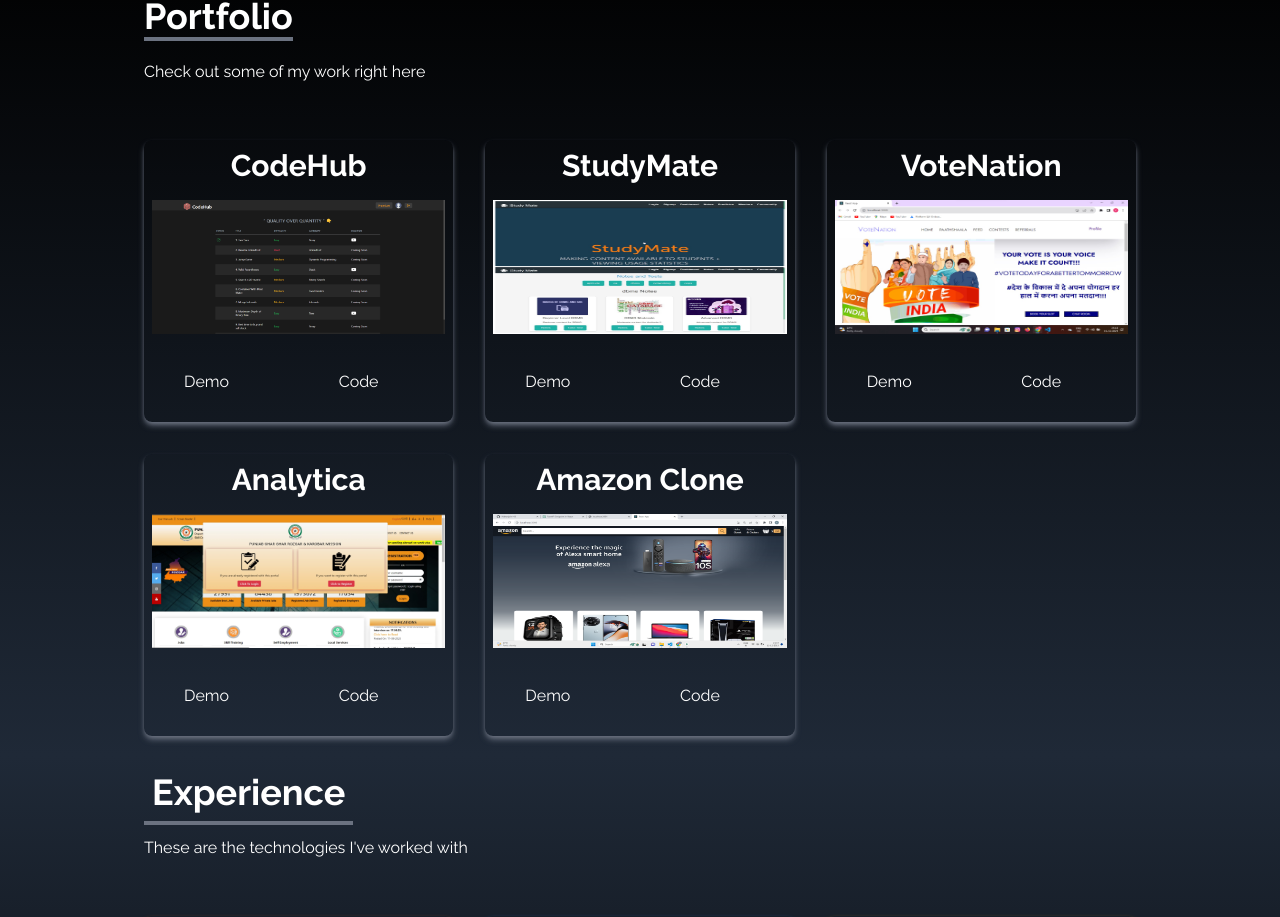
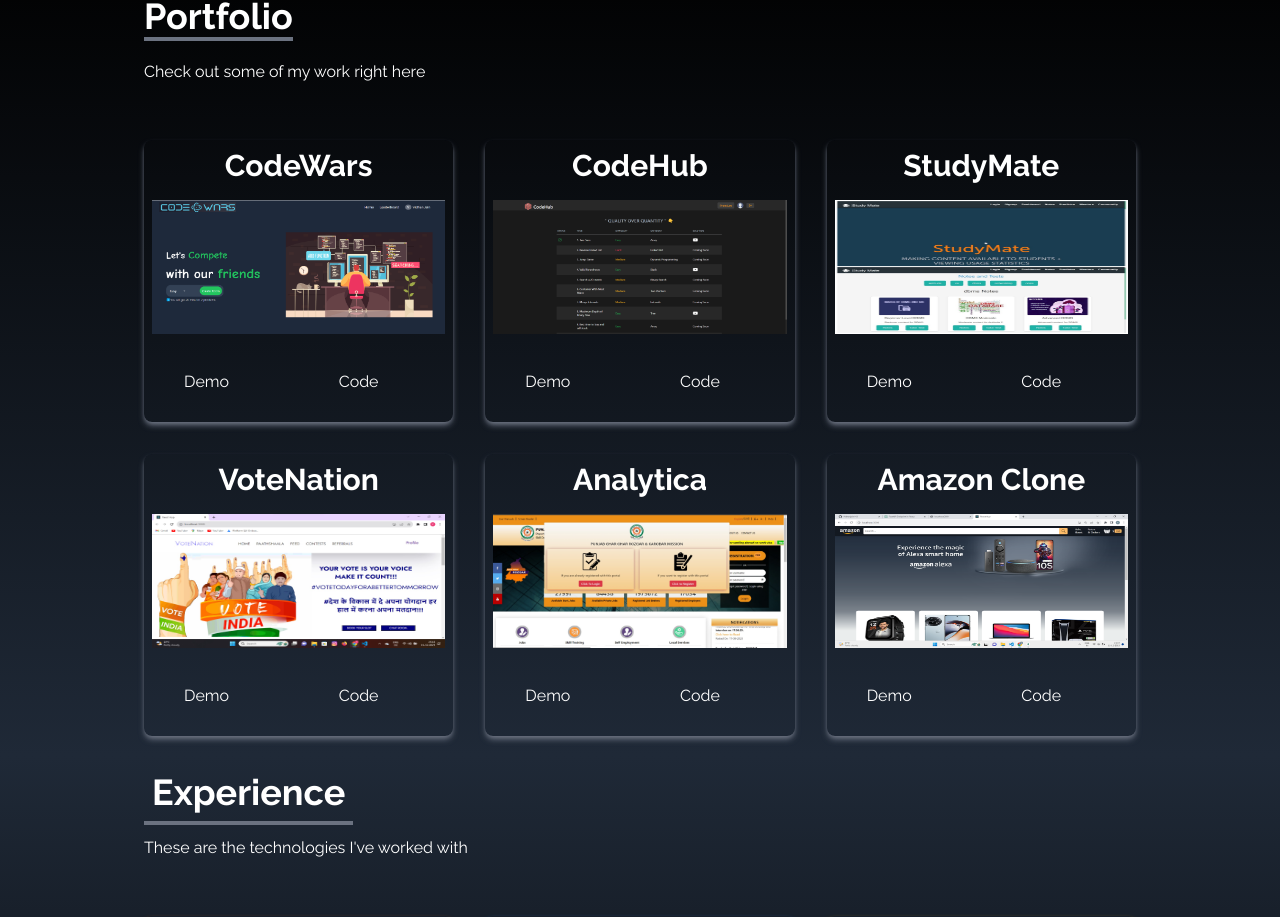
Before and after one commit to Vidhanjain143/portfolio, a React (Vite) app: page / in a window 1280 px wide. Shown: the part 1348-2265 px from the top of the page. Built offline with nearby package versions, Linux system fonts and the light colour scheme.

Commit message:
Added project codewars

```diff
--- a/src/components/Contact.jsx
+++ b/src/components/Contact.jsx
@@ -2,7 +2,7 @@ import React from "react";
 import contact from "../assets/contact.jpg"
 const Contact = () => {
   return (
-    <div name="contact" className="w-full h-screen bg-gradient-to-b from-gray-800 to-black p-4 text-white">
+    <div name="contact" className="w-screen h-screen bg-gradient-to-b from-gray-800 to-black p-4 text-white">
       <div className="flex flex-col p-4 justify-center max-w-screen-lg mx-auto h-full">
         <div className="pb-8">
           <p className="text-4xl font-bold inline border-b-4 border-gray-500">Contact</p>
--- a/src/components/Portfolio1.jsx
+++ b/src/components/Portfolio1.jsx
@@ -4,9 +4,11 @@ import studymate from "../assets/portfolio/studymate.png"
 import votenation from "../assets/portfolio/votenation.jpeg"
 import amazon from "../assets/portfolio/amazon.png"
 import analytica from "../assets/portfolio/analytica.jpeg"
+import codewars from "../assets/portfolio/codewars.png"
 
 const Portfolio1 = () => {
   const projects=[
+    { name:"CodeWars", src:codewars, demo:"https://code-wars-1.vercel.app",code:"https://github.com/Vidhanjain143/CodeWars"},
     { name:"CodeHub",src:codehub,demo:"https://code-hub-opal.vercel.app/",code:"https://github.com/Vidhanjain143/CodeHub"},
     { name:"StudyMate",src:studymate ,demo:"",code:"https://github.com/Vidhanjain143/StudyMate"},
     { name:"VoteNation",src:votenation ,demo:"https://github.com/Vidhanjain143/myapp",code:'https://github.com/Vidhanjain143/myapp'},
```
Also changed, not shown: src/assets/portfolio/codewars.png (added).
